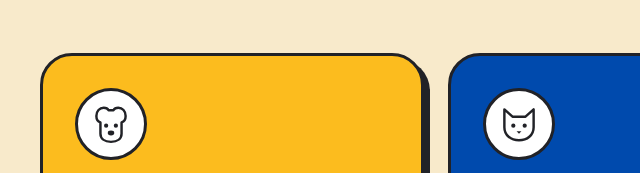
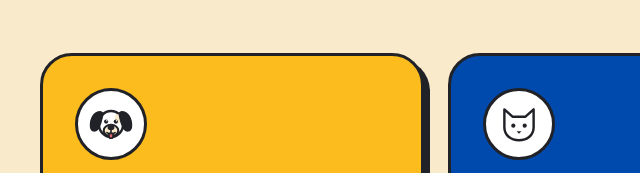
Before and after one commit to cumero/hambrientos-y-peludos, a plain HTML site: page public/index.html in a window 1280 px wide. Shown: the part 1944-2117 px from the top of the page, 0-640 px from the left. Drawn offline with nearby package versions, Linux system fonts and the light colour scheme.

Commit message:
fix(comida): icono de perro más reconocible
Co-Authored-By: Claude Opus 5.5 <noreply@anthropic.com>

```diff
--- a/public/index.html
+++ b/public/index.html
@@ -133,7 +133,7 @@
         <div class="tiles">
           <article class="tile tile--yellow">
             <span class="tile__icon" aria-hidden="true">
-              <svg viewBox="0 0 64 64"><path d="M14 22c0-6 4-10 9-10 3 0 5 1 6 3h6c1-2 3-3 6-3 5 0 9 4 9 10 0 4-2 7-5 8v14c0 6-5 10-13 10s-13-4-13-10V30c-3-1-5-4-5-8z" fill="#fff" stroke="#212227" stroke-width="3" stroke-linejoin="round"/><circle cx="26" cy="34" r="2.6" fill="#212227"/><circle cx="38" cy="34" r="2.6" fill="#212227"/><ellipse cx="32" cy="43" rx="4" ry="3" fill="#212227"/></svg>
+              <svg viewBox="0 0 64 64"><ellipse cx="32" cy="32" rx="15" ry="16" fill="#fff" stroke="#212227" stroke-width="3"/><path d="M38 21c3-2 7-2 9 1-1 4-4 9-8 10-2-3-3-8-1-11z" fill="#F8EACB"/><path d="M19 17C11 17 6 26 7 36c1 5 6 6 9 2 3-5 5-13 6-19-1-1-2-2-3-2z" fill="#212227" stroke="#212227" stroke-width="2" stroke-linejoin="round"/><path d="M45 17c8 0 13 9 12 19-1 5-6 6-9 2-3-5-5-13-6-19 1-1 2-2 3-2z" fill="#212227" stroke="#212227" stroke-width="2" stroke-linejoin="round"/><circle cx="26" cy="29" r="2.6" fill="#212227"/><circle cx="38" cy="29" r="2.6" fill="#212227"/><circle cx="26.9" cy="28.1" r=".9" fill="#fff"/><circle cx="38.9" cy="28.1" r=".9" fill="#fff"/><ellipse cx="32" cy="40" rx="9" ry="7" fill="#F8EACB" stroke="#212227" stroke-width="2.5"/><ellipse cx="32" cy="36.5" rx="4.2" ry="3" fill="#212227"/><path d="M32 39.5v3m-5 0c2 2.5 8 2.5 10 0" fill="none" stroke="#212227" stroke-width="2" stroke-linecap="round"/><path d="M29.5 43.5h5v3.5a2.5 2.5 0 0 1-5 0z" fill="#E0626B" stroke="#212227" stroke-width="2" stroke-linejoin="round"/></svg>
             </span>
             <h3>Perros</h3>
             <ul>
```
